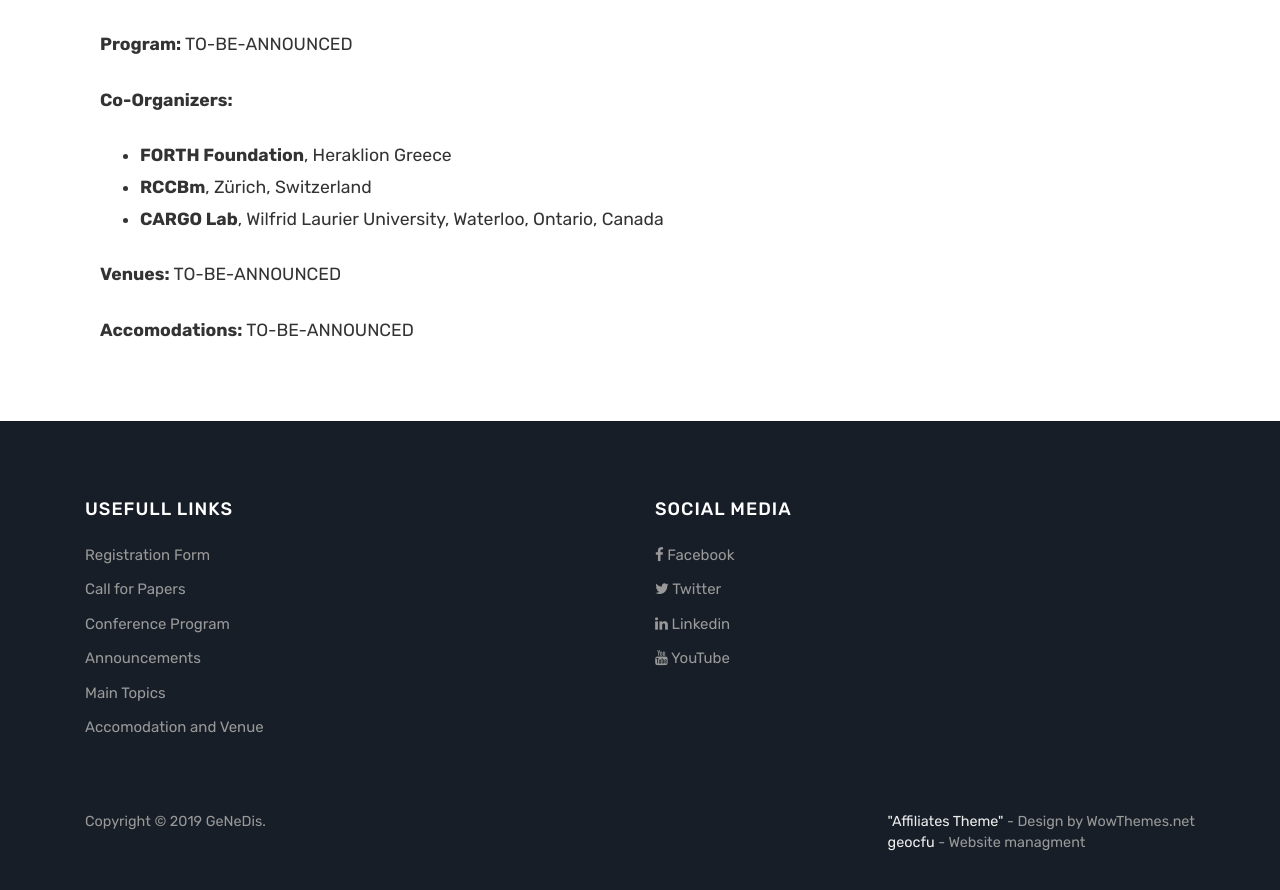
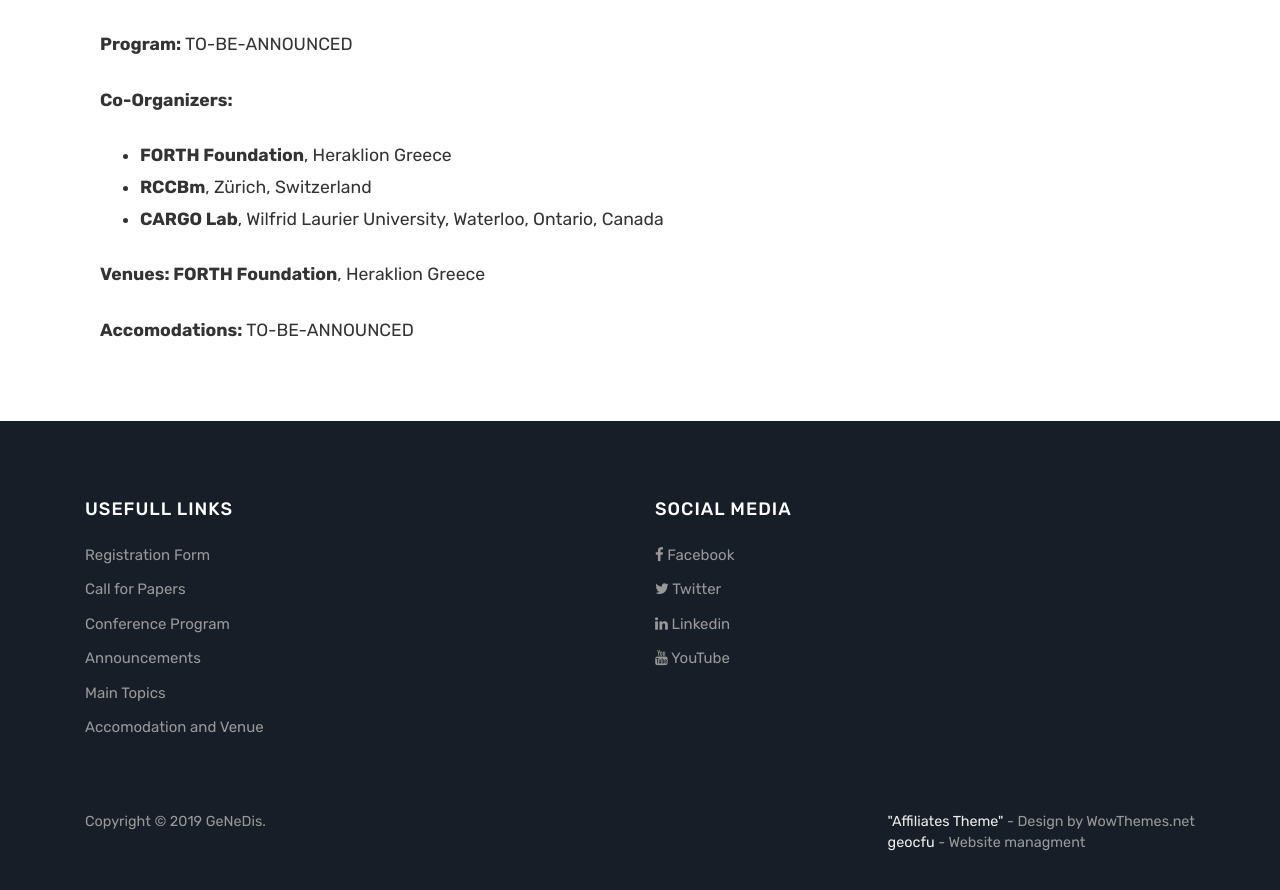
Before and after one commit to Covide-1797/genedis, a Jekyll site: the page built from pages/congress-overview.html, in a window 1280 px wide and 900 px high, scrolled down 602 px. Shown: the top 890 px of the window. Built offline with Jekyll 4.4.1, drawn with Linux system fonts in a browser that asks for light colours.

Commit message:
Update congress-overview.html

```diff
--- a/pages/congress-overview.html
+++ b/pages/congress-overview.html
@@ -44,7 +44,7 @@
                 </ul>
             </p>
             <p>
-                <b>Venues:</b> TO-BE-ANNOUNCED
+                <b>Venues: FORTH Foundation</b>, Heraklion Greece
             </p>
             <p>
                 <b>Accomodations:</b> TO-BE-ANNOUNCED
```
